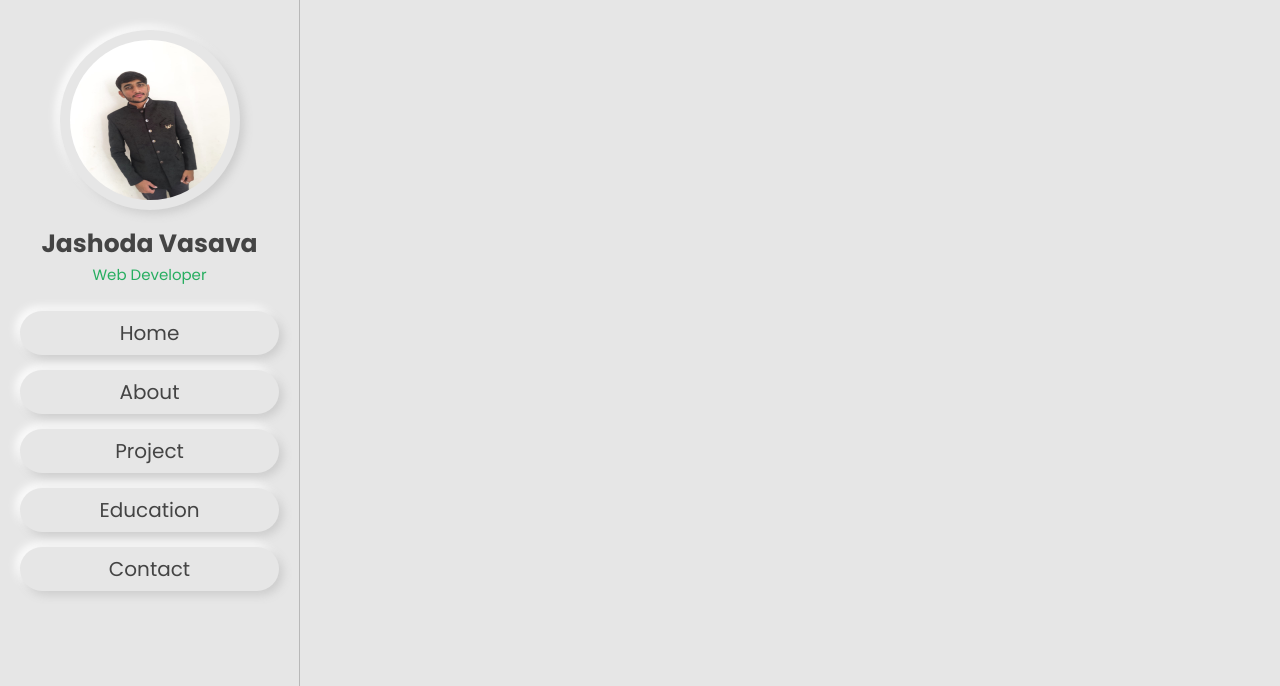
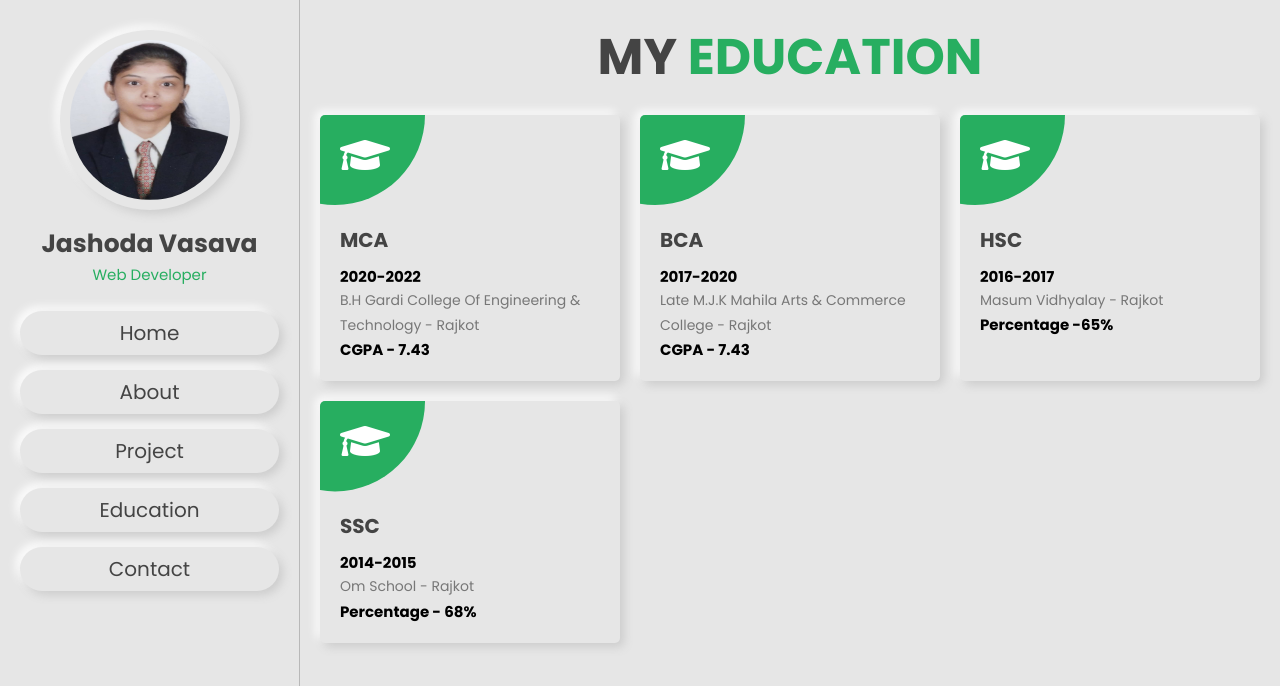
Before and after one commit to abhi-12-patel/my-hart, a React (Create React App) app: page /contact in a window 1280 px wide. Shown: the top 686 px of the page. Built offline with nearby package versions, Linux system fonts and the light colour scheme.

Commit message:
code commit chnge image

```diff
--- a/src/App.css
+++ b/src/App.css
@@ -540,7 +540,11 @@ section{
     padding: 1rem 0;
 }
 
-
+.project-hadar{
+    margin-top: 20px;
+    margin-bottom: 20px;
+    font-size: 30px;
+}
 
 
 
--- a/src/App.js
+++ b/src/App.js
@@ -6,6 +6,7 @@ import { Nav } from './component/nav/Nav';
 import About from './page/about/about';
 import Education from './page/education/education';
 import Project from './page/project/project';
+import Contact from './page/contact/contact';
 
 function App() {
   return (
@@ -16,6 +17,7 @@ function App() {
     <Route path="/about" element={<About />} />
     <Route path="/education" element={<Education />} />
     <Route path="/project" element={<Project />} />
+    <Route path="/contact" element={<Contact />} />
   </Routes>
   </BrowserRouter>
   );
--- a/src/component/nav/Nav.jsx
+++ b/src/component/nav/Nav.jsx
@@ -14,7 +14,7 @@ console.log(isMenuOpen,"isMenuOpen")
     <>
       <header className="header">
         <div className="user">
-          <img src="developer1.png" alt="" />
+          <img src="developer2.png" alt="" />
           <h3>Jashoda Vasava</h3>
           <p>Web developer</p>
         </div>
@@ -24,7 +24,7 @@ console.log(isMenuOpen,"isMenuOpen")
           <Link to="/about" onClick={toggleMenu}>about</Link>
           <Link to="/project" onClick={toggleMenu}>project</Link>
           <Link to="/education" onClick={toggleMenu}>education</Link>
-          <a href="#contact">contact</a>
+          <Link to="/contact" onClick={toggleMenu}>contact</Link>
         </nav>
       </header>
 
@@ -32,7 +32,7 @@ console.log(isMenuOpen,"isMenuOpen")
       <div className={`sidebar ${isMenuOpen ? 'show' : ''}`}>
         <div className="sidebar-content">
           <div className="user">
-            <img src="developer1.png" alt="" />
+            <img src="developer2.png" alt="" />
             <h3>Jashoda Vasava</h3>
             <p>Web developer</p>
           </div>
@@ -42,7 +42,7 @@ console.log(isMenuOpen,"isMenuOpen")
             <Link to="/about" onClick={toggleMenu}>about</Link>
             <Link to="/project" onClick={toggleMenu}>project</Link>
             <Link to="/education" onClick={toggleMenu}>education</Link>
-            <a href="#contact" onClick={toggleMenu}>contact</a>
+            <Link to="/contact" onClick={toggleMenu}>contact</Link>
           </nav>
         </div>
       </div>
--- /dev/null
+++ b/src/page/contact/contact.jsx
@@ -0,0 +1,51 @@
+import React from 'react'
+
+const Contact = () => {
+    return (
+        <>
+        <section className="services" id="services">
+
+    <h1 className="heading"> my <span>EDUCATION</span> </h1>
+
+    <div className="box-container margin">
+
+        <div className="box">
+        <i className="fa fa-graduation-cap" aria-hidden="true"></i>
+            <h3>MCA</h3>
+            <h2>2020-2022</h2>
+            <p>B.H Gardi College of Engineering & Technology - Rajkot</p>
+            <h2>CGPA - 7.43 </h2>
+        </div>
+        <div className="box">
+        <i className="fa fa-graduation-cap" aria-hidden="true"></i>
+            <h3>BCA</h3>
+            <h2>2017-2020</h2>
+            <p>Late M.J.K Mahila Arts & Commerce College - Rajkot </p>
+            <h2>CGPA - 7.43</h2>
+        </div>
+        <div className="box">
+        <i className="fa fa-graduation-cap" aria-hidden="true"></i>
+            <h3>HSC</h3>
+            <h2>2016-2017</h2>
+            <p>Masum  Vidhyalay - Rajkot</p>
+            <h2>Percentage -65%</h2>
+        </div>
+
+        <div className="box">
+        <i className="fa fa-graduation-cap" aria-hidden="true"></i>
+            <h3>SSC</h3>
+            <h2>2014-2015</h2>
+            <p>Om School - Rajkot</p>
+            <h2>Percentage - 68%</h2>
+        </div>
+
+
+
+    </div>
+
+    </section>
+        </>
+      )
+}
+
+export default Contact
--- a/src/page/project/project.js
+++ b/src/page/project/project.js
@@ -1,39 +1,8 @@
 import React, { useState } from 'react'
 
 const Project = () => {
-    const [selectedProject, setSelectedProject] = useState('Connecting Job Seekers and Recruiters');
+    const [selectedProject, setSelectedProject] = useState('cityjob');
 
-    const projectDetails = {
-      'Connecting Job Seekers and Recruiters': (
-        <>
-          <h2>Connecting Job Seekers and Recruiters</h2>
-          <p>
-            Website Sections:
-            - Home: Landing page introducing the platform's services and benefits.
-            - Jobseeker: Section dedicated to job seekers, providing them with resources and tools to find employment opportunities.
-            ...
-          </p>
-        </>
-      ),
-      'Wps-send Message': (
-        <>
-          <h2>Wps-send Message</h2>
-          <p>
-            Admin side:
-            - The WPS-Send Message project is a comprehensive solution designed to streamline communication with customers via WhatsApp...
-          </p>
-        </>
-      ),
-      'Over company website': (
-        <>
-          <h2>Over company website</h2>
-          <p>
-            Overview:
-            - The project aims to develop a comprehensive company website that serves as an online platform to showcase the company's services...
-          </p>
-        </>
-      ),
-    };
   return (
     <section className="project" id="services">
 
@@ -41,21 +10,21 @@ const Project = () => {
 
     {/* <div className="box-container margin"> */}
     <div className="project-nav">
-        <button onClick={() => setSelectedProject('Connecting Job Seekers and Recruiters')} className='btn'>
+        <button onClick={() => setSelectedProject('cityjob')} className='btn'>
           Connecting Job Seekers and Recruiters
         </button>
-        <button onClick={() => setSelectedProject('Wps-send Message')} className='btn'>
+        <button onClick={() => setSelectedProject('wp')} className='btn'>
           Wps-send Message
         </button>
-        <button onClick={() => setSelectedProject('Over company website')} className='btn'>
+        <button onClick={() => setSelectedProject('company')} className='btn'>
           Over company website
         </button>
       </div>
 
       {/* Selected Project Details */}
       <div className="project-details content">
-
-       <h2><b>Connecting Job Seekers and Recruiters</b></h2>
+      {selectedProject === 'cityjob' && <div>
+       <h2 className='project-hadar'><b>Connecting Job Seekers and Recruiters</b></h2>
        <p>
            <strong>Website Sections:</strong><br />
            <b>Home:</b> Landing page introducing the platform's services and benefits.<br />
@@ -103,9 +72,9 @@ const Project = () => {
            <b>Front-end:</b> HTML, CSS, JavaScript, React.js, Typescript,Redux
            <b>Authentication:</b> JWT (JSON Web Tokens)
        </p>
-
-
-       <h2><b>Wps-send Message</b></h2>
+       </div>}
+       {selectedProject === 'wp' && <div>
+       <h2  className='project-hadar'><b>Wps-send Message</b></h2>
        <p>
            <strong>Admin side:</strong><br />
            The WPS-Send Message project is a comprehensive solution designed to streamline communication with customers via WhatsApp. It offers robust features for managing companies, users, products, and orders. Admin users can authenticate securely, manage message templates, and send customized messages to customer WhatsApp contacts.
@@ -116,9 +85,9 @@ const Project = () => {
            <b>Front-end:</b> HTML, CSS, JavaScript, React.js,Redux
            <b>Authentication:</b> JWT (JSON Web Tokens)
        </p>
-
-
-       <h2><b>Over company website</b></h2>
+       </div>}
+       {selectedProject === 'company' &&  <div>
+       <h2  className='project-hadar'><b>Over company website</b></h2>
        <p>
            <strong>Overview:</strong><br />
            The project aims to develop a comprehensive company website that serves as an online platform to showcase the company's services, projects, team members, and other relevant information. The website will have both admin and user-facing features to manage and display dynamic content efficiently.
@@ -126,33 +95,33 @@ const Project = () => {
 
        <p>
            <strong>Admin Side Features:</strong><br />
-           Login Form: Secure login mechanism for authorized personnel to access the admin dashboard.<br />
-           User List: A list of registered users with options for management and user-specific actions.<br />
+          <b> Login Form: </b>Secure login mechanism for authorized personnel to access the admin dashboard.<br />
+           <b>User List:</b> A list of registered users with options for management and user-specific actions.<br />
            <b>Header Session:</b> A customizable header section for managing website branding, navigation menus, and other essential elements.<br />
-           Services: Add, edit, or delete services offered by the company.<br />
+           <b>Services: </b>Add, edit, or delete services offered by the company.<br />
            Subservices under each service category.<br />
            Detailed information about each service and subservice.<br />
-           Projects: Manage and showcase company projects with detailed descriptions, images, and other relevant information.<br />
-           Blog and News: Create, edit, and publish blog posts and news articles.<br />
+           <b>Projects:</b> Manage and showcase company projects with detailed descriptions, images, and other relevant information.<br />
+           <b>Blog and News:</b> Create, edit, and publish blog posts and news articles.<br />
            Categorize and archive posts for easy navigation.<br />
-           About Company: Editable section to provide information about the company's history, mission, and vision.<br />
-           FAQs: Frequently asked questions section with answers to common queries.<br />
-           Contact Us: Manage contact information and integrate contact forms for user inquiries.<br />
-           Team: Add and manage team members with their profiles, roles, and contact details.<br />
-           Team Member: Individual profiles for team members with photos, bios, and social media links.
+           <b>About Company: </b>Editable section to provide information about the company's history, mission, and vision.<br />
+           <b>FAQs:</b> Frequently asked questions section with answers to common queries.<br />
+           <b>Contact Us:</b> Manage contact information and integrate contact forms for user inquiries.<br />
+           <b>Team: </b>Add and manage team members with their profiles, roles, and contact details.<br />
+           <b>Team Member:</b> Individual profiles for team members with photos, bios, and social media links.
        </p>
 
        <p>
            <strong>Website Features:</strong><br />
            <b>Header Session:</b> Consistent header across all pages with branding, navigation menus, and other essential links.<br />
-           Services: Display of company services with options to view subservices and detailed service information.<br />
-           Projects: Showcase of company projects with images, descriptions, and other relevant details.<br />
-           Blog and News: Access to blog posts, news articles, and company updates.<br />
-           About Company: Information about the company's background, mission, and values.<br />
-           FAQs: Answers to frequently asked questions for user guidance.<br />
-           Contact Us: Contact information and a contact form for user inquiries.<br />
-           Team: Overview of the company's team with links to individual team member profiles.<br />
-           Team Member: Detailed profiles of team members with photos, bios, and contact information.
+           <b>Services:</b> Display of company services with options to view subservices and detailed service information.<br />
+           <b>Projects:</b> Showcase of company projects with images, descriptions, and other relevant details.<br />
+           <b>Blog and News:</b> Access to blog posts, news articles, and company updates.<br />
+           <b>About Company:</b> Information about the company's background, mission, and values.<br />
+           <b>FAQs:</b> Answers to frequently asked questions for user guidance.<br />
+           <b>Contact Us:</b> Contact information and a contact form for user inquiries.<br />
+           <b>Team:</b> Overview of the company's team with links to individual team member profiles.<br />
+           <b>Team Member:</b> Detailed profiles of team members with photos, bios, and contact information.
        </p>
 
        <p>
@@ -164,8 +133,10 @@ const Project = () => {
            <strong>Technologies Used:</strong><br />
            <b>Front-end:</b> HTML, CSS, JavaScript, Next.js<br />
            Redux<br />
-           Authentication: JWT (JSON Web Tokens)
+           <b>Authentication:</b> JWT (JSON Web Tokens)
        </p>
+
+       </div>}
    </div>
 
 
```
Also changed, not shown: public/developer2.png (added).
